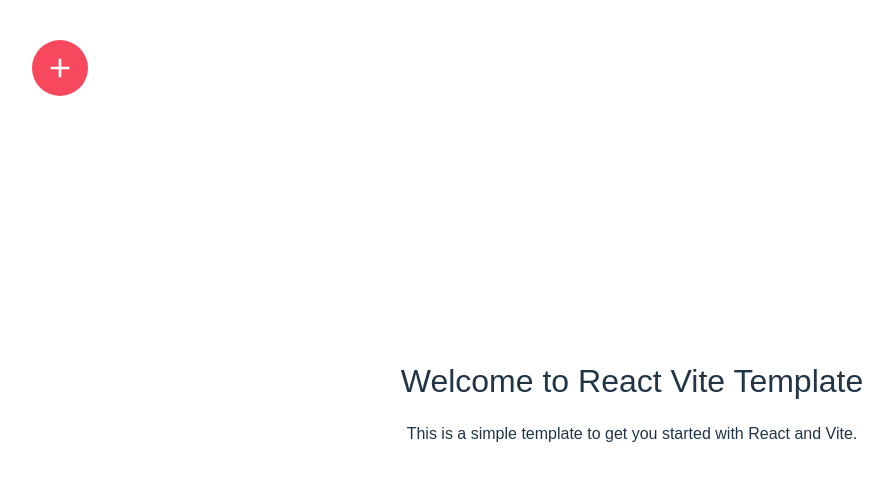
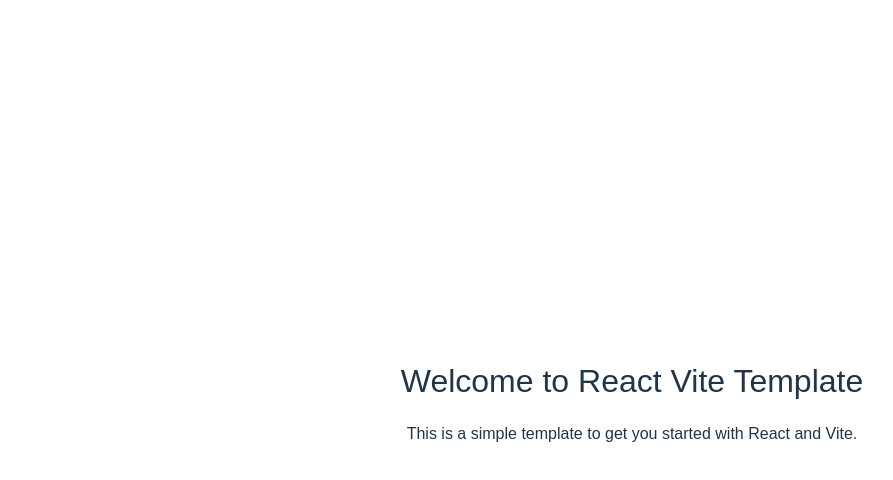
Before and after one commit to devoteamgcloud/react-vite-fe-template, a React (Vite) app: page / in a window 1280 px wide. Shown: the top 480 px of the page, without its empty margins (8-901 px from the left). Built offline with nearby package versions, Linux system fonts and the light colour scheme.

Commit message:
Refactor Fab placement promps and reduce opptional props for simpler use. Change to Fab element to DIV.

```diff
--- a/src/App.tsx
+++ b/src/App.tsx
@@ -1,15 +1,9 @@
 import './App.css'
-import Fab from './components/common/atoms/Fab'
 import { Typography } from './core/typography'
 
 function App() {
   return (
     <>
-      <Fab
-        onClick={function (): void {
-          throw new Error('Function not implemented.')
-        }}
-      />
       <Typography.Heading3 style={{ margin: '20px' }}>
         Welcome to React Vite Template
       </Typography.Heading3>
--- a/src/components/common/atoms/Fab/Fab.tsx
+++ b/src/components/common/atoms/Fab/Fab.tsx
@@ -1,4 +1,3 @@
-import type { FC } from 'react'
 import * as S from './styled'
 import { MdAdd } from 'react-icons/md'
 
@@ -10,35 +9,35 @@
   | 'warning'
   | 'info'
 export type FabTextColor = 'primary' | 'secondary'
-export type Fabsize = 'small' | 'medium' | 'large'
+export type Fabsize = 'sm' | 'md' | 'lg'
+export type FabPlacement =
+  | 'bottom-right'
+  | 'bottom-left'
+  | 'top-right'
+  | 'top-left'
 
 type Props = {
   onClick: () => void
   bgColor?: FabBgColor
   textColor?: FabTextColor
   size?: Fabsize
-  position?: 'absolute' | 'fixed' | 'relative'
-  bottom?: number
-  right?: number
-  top?: number
-  left?: number
-  zIndex?: number
+  placement?: FabPlacement
 }
 
-const Fab: FC<Props> = ({
+function Fab({
   onClick,
   bgColor = 'primary',
   textColor = 'secondary',
-  size = 'medium',
-  ...positioning
-}) => {
+  size = 'md',
+  placement = 'top-left',
+}: Props) {
   return (
     <S.Container
       onClick={onClick}
-      bgColor={bgColor}
-      textColor={textColor}
-      size={size}
-      {...positioning}
+      $bgColor={bgColor}
+      $textColor={textColor}
+      $size={size}
+      $placement={placement}
       aria-label="Floating Action Button"
     >
       <MdAdd />
--- a/src/components/common/atoms/Fab/styled.ts
+++ b/src/components/common/atoms/Fab/styled.ts
@@ -1,41 +1,24 @@
 import styled from '@emotion/styled'
-import type { FabBgColor, Fabsize } from './Fab'
+import type { FabBgColor, Fabsize, FabPlacement } from './Fab'
 import type { FabTextColor } from './Fab'
 import tokens from '../../../../core/tokens'
 
-export const Container = styled.button<{
-  bgColor: FabBgColor
-  textColor: FabTextColor
-  size: Fabsize
-  position?: 'absolute' | 'fixed' | 'relative'
-  bottom?: number
-  right?: number
-  top?: number
-  left?: number
-  zIndex?: number
-}>(
-  ({
-    theme,
-    bgColor,
-    textColor,
-    size,
-    position,
-    bottom,
-    right,
-    top,
-    left,
-    zIndex,
-  }) => ({
-    position: position ?? 'fixed',
-    bottom: bottom ?? 'auto',
-    right: right ?? 'auto',
-    top: top ?? tokens.padding.CONTAINER,
-    left: left ?? tokens.padding.CONTAINER,
-    zIndex: zIndex ?? 1000,
-    backgroundColor: theme.colors[bgColor],
-    color: theme.colors.text[textColor],
-    width: tokens.fabSize[size],
-    height: tokens.fabSize[size],
+export const Container = styled.div<{
+  $bgColor: FabBgColor
+  $textColor: FabTextColor
+  $size: Fabsize
+  $placement: FabPlacement
+}>(({ theme, $bgColor, $textColor, $size, $placement }) => {
+  const pos = $placement || 'bottom-right'
+  return {
+    position: 'fixed',
+    ...(pos.includes('top') ? { top: 16 } : { bottom: 16 }),
+    ...(pos.includes('right') ? { right: 16 } : { left: 16 }),
+
+    backgroundColor: theme.colors[$bgColor],
+    color: theme.colors.text[$textColor],
+    width: tokens.fabSize[$size],
+    height: tokens.fabSize[$size],
     display: 'flex',
     alignItems: 'center',
     justifyContent: 'center',
@@ -46,6 +29,7 @@
     padding: tokens.padding.ZERO,
     fontWeight: tokens.text.fontWeight.semiBold,
     lineHeight: 0,
+    zIndex: 1000,
 
     svg: {
       width: tokens.size.LARGE,
@@ -56,5 +40,5 @@
       outline: 'none !important',
       boxShadow: 'none !important',
     },
-  })
-)
+  }
+})
--- a/src/core/tokens.ts
+++ b/src/core/tokens.ts
@@ -65,9 +65,9 @@
 }
 
 const fabSize = {
-  small: 40,
-  medium: 56,
-  large: 72,
+  sm: 40,
+  md: 56,
+  lg: 72,
 }
 
 const tokens = {
```
